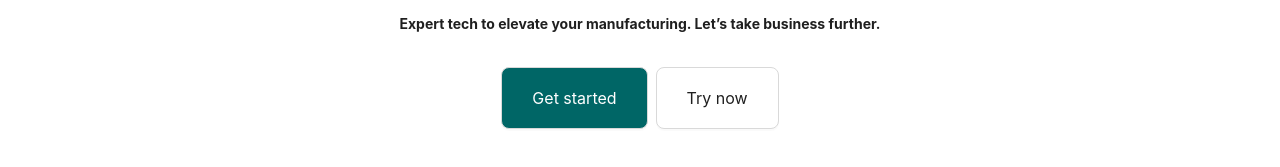
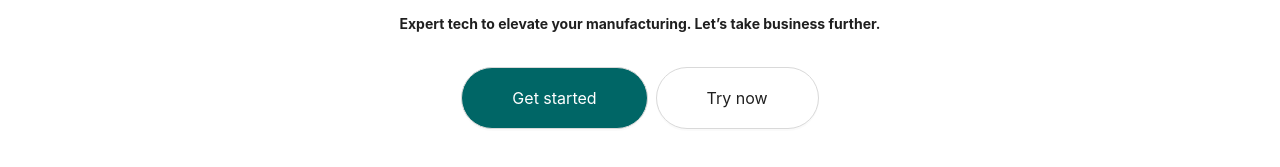
Before and after one commit to Chintan18018/Prodmast, a React (Vite) app: page / in a window 1280 px wide. Shown: the part 294-461 px from the top of the page. Built offline with nearby package versions, Linux system fonts and the light colour scheme.

Commit message:
herocomp change

```diff
--- a/src/components/HeroComp.jsx
+++ b/src/components/HeroComp.jsx
@@ -19,8 +19,8 @@ const HeroComp = () => {
       </Flex>
 
       <Flex justify="center" align="center" vertical={false} gap="small">
-        <Button  size="large" style={{ backgroundColor: '#006666',color: 'white', padding: '30px' }}>Get started</Button>
-        <Button  size="large" style={{ padding: '30px' }}>Try now</Button>
+        <Button  size="large" style={{ backgroundColor: '#006666',color: 'white', padding: '30px 50px' , borderRadius: '32px',}}>Get started</Button>
+        <Button  size="large" style={{ padding: '30px 50px' ,borderRadius: '32px'}}>Try now</Button>
       </Flex>
 
       {/* Cards Section */}
```
